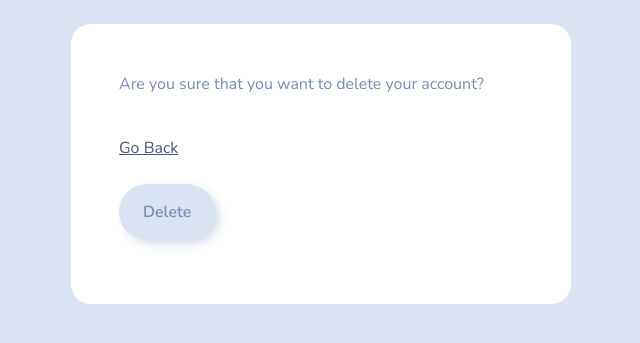
After one commit to snhkn/aws-django-edenthought-project, a Django app: page /delete-account in a window 1280 px wide. The commit adds this page. Shown: the top 343 px of the page, without its empty margins (319-959 px from the left). Run offline with Django 5.2, Linux system fonts and the light colour scheme; the visitor is signed in with stand-in values (Sample User, id 1); some libraries are stand-ins or nearby versions.

Commit message:
Implement profile management

```diff
--- a/edenthought/lynx/templates/lynx/dashboard.html
+++ b/edenthought/lynx/templates/lynx/dashboard.html
@@ -9,5 +9,7 @@
         <hr>
 
         <a href="{% url 'user-logout' %}"> Logout </a>
+        <br><br>
+        <a href="{% url 'profile-management'%}"> Profile management </a>
     </div>
 {% endblock%}
--- /dev/null
+++ b/edenthought/lynx/templates/lynx/delete-account.html
@@ -0,0 +1,20 @@
+{% extends 'lynx/base.html' %}
+
+{% load crispy_forms_tags %}
+
+{% block title %}Delete Account | Edenthought{% endblock %}
+
+{% block content%}
+    <br>
+    <div class="container bg-white shadow-md p-5 form-layout">
+        <form method="POST" autocomplete="off">
+            {% csrf_token %}
+            <p>Are you sure that you want to delete your account?</p>
+            <br>
+            <a href="{% url 'profile-management' %}">Go Back</a>
+            <br><br>
+            <input class="btn btn-danger" type="submit" value="Delete"/>
+        </form>
+    </div>
+
+{% endblock%}
--- a/edenthought/lynx/urls.py
+++ b/edenthought/lynx/urls.py
@@ -9,4 +9,5 @@ urlpatterns = [
     path('dashboard', views.dashboard, name="dashboard"),
     path('profile-management', views.profile_management, name="profile-management"),
     path('user-logout', views.user_logout, name="user-logout"),
+    path('delete-account', views.delete_account, name="delete-account"),
 ]
--- a/edenthought/lynx/views.py
+++ b/edenthought/lynx/views.py
@@ -1,11 +1,13 @@
 from django.shortcuts import render, redirect
-from . forms import CreateUserForm, LoginForm
+from . forms import CreateUserForm, LoginForm, UpdateUserForm
 from . models import Profile
 
 from django.contrib.auth.models import auth
 from django.contrib.auth import authenticate, login
 
 from django.contrib.auth.decorators import login_required
+
+from django.contrib.auth.models import User
 
 # Create your views here.
 
@@ -60,5 +62,21 @@ def dashboard(request):
 
 @login_required(login_url='my-login')
 def profile_management(request):
+    user_form = UpdateUserForm(instance=request.user)
+    if request.method == 'POST':
+        user_form = UpdateUserForm(request.POST, instance=request.user)
+        if user_form.is_valid():
+            user_form.save()
+            return redirect("dashboard")
 
-    return render(request, 'lynx/profile-management.html')
+    context = {'user_form': user_form}
+    return render(request, 'lynx/profile-management.html', context=context)
+
+@login_required(login_url='my-login')
+def delete_account(request):
+    if request.method == "POST":
+        delete_user = User.objects.get(username=request.user)
+        delete_user.delete()
+        return redirect("")
+
+    return render(request, 'lynx/delete-account.html')
```
Also changed, not shown: edenthought/lynx/forms.py (+11 -0 lines), edenthought/lynx/templates/lynx/profile-management.html (+23 -4 lines).
